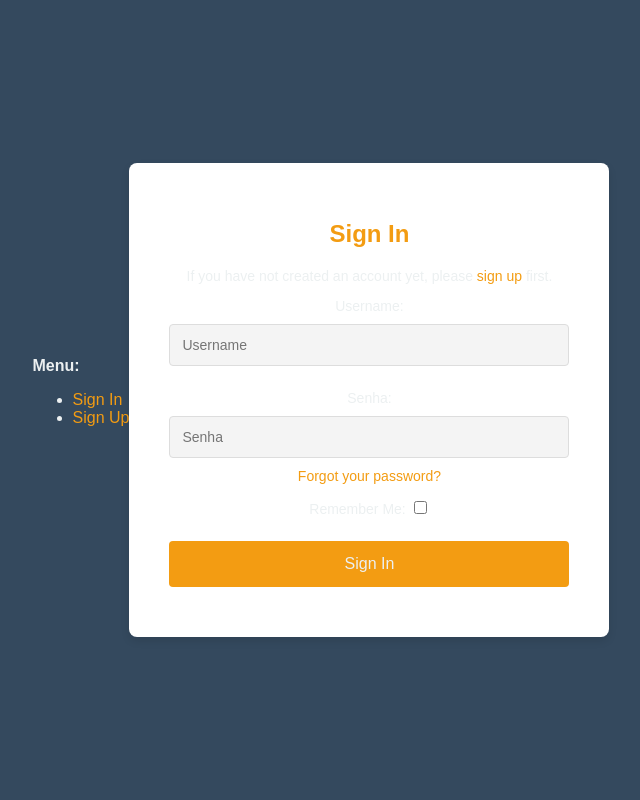
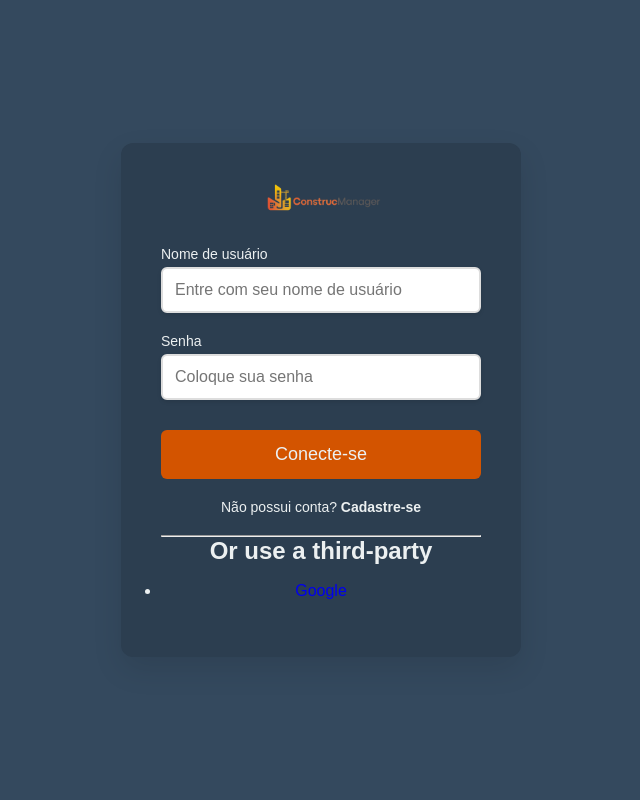
Before and after one commit to Hebert-code/ConstrucManager, a Django app: page /accounts/login/ in a window 1280 px wide. Shown: the whole page, without its empty margins (319-959 px from the left). Run offline with Django 5.2, Linux system fonts and the light colour scheme; some libraries are stand-ins or nearby versions.

Commit message:
Feat: Atul-login

```diff
--- a/setup/static/styles/base.css
+++ b/setup/static/styles/base.css
@@ -22,7 +22,7 @@ body {
     flex-direction: column;
     min-height: 100vh;
     font-family: Arial, Helvetica, sans-serif;
-    background-color: var(--cor-fundo);
+    background-color: #f4f4f4 !important;
     color: #333;
     line-height: 1.6;
     height: 100vh;
--- a/setup/static/styles/home.css
+++ b/setup/static/styles/home.css
@@ -3,7 +3,7 @@
 .container_completo{
     color: #333;
     background-color: #f4f4f4;
-    height: 100%;
+    height: 100vh;
 }
 
 /* Hero Section */
--- a/setup/static/styles/login.css
+++ b/setup/static/styles/login.css
@@ -1,4 +1,4 @@
-/* Definindo as cores da identidade visual */
+/* Definindo as variáveis de cor */
 :root {
     --cor-principal: #f39c12; /* Laranja vibrante */
     --cor-hover: #d35400; /* Laranja mais escuro */
@@ -7,7 +7,13 @@
     --cor-letra-hover: #ffffff; /* Branco puro */
 }
 
-/* Corpo e Layout */
+/* Reset básico */
+* {
+    margin: 0;
+    padding: 0;
+    box-sizing: border-box;
+}
+
 body {
     font-family: 'Arial', sans-serif;
     background-color: var(--cor-fundo);
@@ -15,151 +21,168 @@ body {
     justify-content: center;
     align-items: center;
     height: 100vh;
-    margin: 0;
     color: var(--cor-letra);
 }
 
-/* Container do formulário */
-.container {
-    background-color: #fff;
+.login-container {
+    background-color: #2c3e50; /* Azul mais escuro */
+    border-radius: 12px;
+    box-shadow: 0 12px 30px rgba(0, 0, 0, 0.1);
     padding: 40px;
-    border-radius: 8px;
-    box-shadow: 0 4px 8px rgba(0, 0, 0, 0.1);
     width: 100%;
     max-width: 400px;
+    text-align: center;
+    transition: transform 0.3s ease-in-out;
 }
 
-/* Título */
-h1 {
-    text-align: center;
-    color: var(--cor-principal);
-    font-size: 24px;
-    margin-bottom: 20px;
+.login-container:hover {
+    transform: translateY(-5px);
 }
 
-/* Campos de Input */
-input[type="text"],
-input[type="password"] {
-    width: 100%;
-    padding: 12px;
-    margin: 10px 0;
-    border: 1px solid #ddd;
-    border-radius: 4px;
-    box-sizing: border-box;
-    font-size: 14px;
-    background-color: #f4f4f4;
-    color: #333;
+.logo-container img {
+    width: 120px;
+    margin-bottom: 30px;
 }
 
-input[type="text"]:focus,
-input[type="password"]:focus {
-    border-color: var(--cor-principal);
-    outline: none;
-    background-color: #fff;
-}
-
-/* Botões */
-button[type="submit"] {
-    width: 100%;
-    padding: 14px;
-    background-color: var(--cor-principal);
-    color: var(--cor-letra);
-    border: none;
-    border-radius: 4px;
-    font-size: 16px;
-    cursor: pointer;
-    margin: 10px 0;
-    transition: background-color 0.3s;
-}
-
-button[type="submit"]:hover {
-    background-color: var(--cor-hover);
-}
-
-/* Links */
-a {
-    color: var(--cor-principal);
-    text-decoration: none;
-}
-
-a:hover {
-    text-decoration: underline;
+h1 {
+    font-size: 28px;
+    font-weight: bold;
+    margin-bottom: 20px;
     color: var(--cor-letra);
 }
 
-/* Mensagens de status */
-p {
-    text-align: center;
+.input-group {
+    margin-bottom: 20px;
+    text-align: left;
+}
+
+.input-group label {
+    font-size: 14px;
+    color: var(--cor-letra);
+    display: block;
+    margin-bottom: 5px;
+}
+
+.input-group input {
+    width: 100%;
+    padding: 12px;
+    font-size: 16px;
+    border: 2px solid #ddd;
+    border-radius: 6px;
+    outline: none;
+    background-color: #fff;
+    color: var(--cor-fundo);
+    box-shadow: 0 2px 4px rgba(0, 0, 0, 0.1);
+    transition: all 0.3s ease-in-out;
+}
+
+.input-group input:focus {
+    border-color: var(--cor-hover);
+    box-shadow: 0 0 8px var(--cor-hover);
+}
+
+button {
+    width: 100%;
+    padding: 14px;
+    font-size: 18px;
+    color: var(--cor-letra);
+    background-color: var(--cor-hover);
+    border: none;
+    border-radius: 6px;
+    cursor: pointer;
+    transition: background-color 0.3s ease-in-out;
+    margin-top: 10px;
+}
+
+button:hover {
+    background-color: var(--cor-principal);
+}
+
+.redirect-signup {
+    margin-top: 20px;
     font-size: 14px;
     color: var(--cor-letra);
 }
 
-/* Divisor horizontal */
-hr {
-    border: 0;
-    height: 1px;
-    background: #ddd;
-    margin: 20px 0;
+.redirect-signup a {
+    color: var(--cor-letra);
+    font-weight: bold;
+    text-decoration: none;
+    transition: color 0.3s;
 }
 
-/* Estilo para os botões adicionais (como login via Google) */
-button_group {
-    display: flex;
-    flex-direction: column;
-    gap: 10px;
+.redirect-signup a:hover {
+    color: var(--cor-principal);
+    text-decoration: underline;
 }
 
-button_group .button {
-    padding: 12px;
-    background-color: #f4f4f4;
-    color: var(--cor-fundo);
-    border: 1px solid #ddd;
-    border-radius: 4px;
-    font-size: 14px;
-    cursor: pointer;
-    transition: background-color 0.3s;
+.social-login {
+    margin-top: 20px;
 }
 
-button_group .button:hover {
-    background-color: var(--cor-hover);
-    color: var(--cor-letra);
+.social-login a {
+    display: inline-block;
+    width: 48%;
+    padding: 12px;
+    text-align: center;
+    border-radius: 6px;
+    margin: 5px;
+    text-decoration: none;
+    transition: opacity 0.3s;
 }
 
-/* Ajuste para a área de login e elementos em geral */
-.element h1 {
-    font-size: 2rem;
-    color: var(--cor-fundo);
-    font-weight: bold;
-    margin-bottom: 20px;
+.social-login .google {
+    background-color: #db4437;
+    color: #fff;
 }
 
-.form {
-    display: flex;
-    flex-direction: column;
-    gap: 15px;
+.social-login .facebook {
+    background-color: #3b5998;
+    color: #fff;
 }
 
-/* Foco nos botões sociais como o login com Google */
-.social-login-button {
-    background-color: #4285F4; /* Cor do Google */
-    color: #fff;
-    border: none;
-    border-radius: 4px;
-    padding: 14px;
-    font-size: 16px;
-    cursor: pointer;
-    width: 100%;
-    margin: 10px 0;
-    display: flex;
-    justify-content: center;
-    align-items: center;
+.social-login a:hover {
+    opacity: 0.8;
 }
 
-.social-login-button:hover {
-    background-color: #357ae8;
+.social-login-button.google-login {
+    display: flex;
+    align-items: center;
+    justify-content: center;
+    background-color: #4285F4; /* Azul do Google */
+    color: #ffffff;
+    padding: 10px 20px;
+    border-radius: 5px;
+    text-decoration: none;
+    font-size: 16px;
+    font-weight: bold;
+    transition: background-color 0.3s ease;
 }
 
-/* Hover e foco em todos os elementos interativos */
-button, a, .social-login-button {
-    transition: all 0.3s ease;
+.social-login-button.google-login img {
+    width: 20px; /* Ajuste o tamanho do logo */
+    margin-right: 10px; /* Espaço entre o logo e o texto */
 }
+
+.social-login-button.google-login:hover {
+    background-color: #357ae8; /* Cor do Google no hover */
+}
+
+
+@media (max-width: 480px) {
+    .login-container {
+        padding: 20px;
+    }
+
+    h1 {
+        font-size: 24px;
+    }
+
+    .input-group input {
+        font-size: 14px;
+    }
+
+    button {
+        font-size: 16px;
+    }
+}
--- a/templates/account/login.html
+++ b/templates/account/login.html
@@ -1,66 +1,48 @@
-{% extends "account/base_entrance.html" %}
 {% load i18n %}
 {% load static %}
-{% block extra_head %}
-    {{ block.super }}
+{% load allauth account %}
+<!DOCTYPE html>
+<html lang="pt-br">
+<head>
+    <meta charset="UTF-8">
+    <meta name="viewport" content="width=device-width, initial-scale=1.0">
+    <title>{% trans "Sign In" %}</title>
     <link rel="stylesheet" href="{% static 'styles/login.css' %}">
-{% endblock extra_head %}
+</head>
+<body>
 
-{% load allauth account %}
+    <div class="login-container">
+        <div class="logo-container">
+            <img src="{% static 'assets/logo/logo5.png' %}" alt="PollenVision Logo">
+        </div>
 
-{% block head_title %}
-    {% trans "Sign In" %}
-{% endblock head_title %}
+        <form method="post" action="{% url 'account_login' %}" class="login-form">
+            {% csrf_token %}
 
-{% block content %}
-    <div class="container">
-        <h1>{% trans "Sign In" %}</h1>
+            <div class="input-group">
+                <label for="username">{% trans "Nome de usuário" %}</label>
+                <input type="text" id="username" name="login" placeholder="{% trans 'Entre com seu nome de usuário' %}" required>
+            </div>
 
-        {% if not SOCIALACCOUNT_ONLY %}
-            {% setvar link %}
-                <a href="{{ signup_url }}">
-            {% endsetvar %}
-            {% setvar end_link %}
-                </a>
-            {% endsetvar %}
-            <p>{% blocktranslate %}If you have not created an account yet, please {{ link }}sign up{{ end_link }} first.{% endblocktranslate %}</p>
+            <div class="input-group">
+                <label for="password">{% trans "Senha" %}</label>
+                <input type="password" id="password" name="password" placeholder="{% trans 'Coloque sua senha' %}" required>
+            </div>
 
-            {% url 'account_login' as login_url %}
-            {% element form form=form method="post" action=login_url tags="entrance,login" %}
-                {% slot body %}
-                    {% csrf_token %}
-                    {% element fields form=form unlabeled=True %}
-                {% endelement %}
-                <button type="submit" class="button">{% trans "Sign In" %}</button>
-            {% endslot %}
-            {% endelement %}
-        {% endif %}
+            <button type="submit" class="btn-login">{% trans "Conecte-se" %}</button>
 
-        {% if LOGIN_BY_CODE_ENABLED or PASSKEY_LOGIN_ENABLED %}
-            <hr />
-            <div class="button_group">
-                {% if PASSKEY_LOGIN_ENABLED %}
-                    <button type="submit" form="mfa_login" id="passkey_login" class="social-login-button">
-                        {% trans "Sign in with a passkey" %}
-                    </button>
-                {% endif %}
-                {% if LOGIN_BY_CODE_ENABLED %}
-                    <a href="{{ request_login_code_url }}" class="button">
-                        {% trans "Mail me a sign-in code" %}
-                    </a>
+            <div class="redirect-signup">
+                <p>{% trans "Não possui conta?" %}
+                    <a href="{% url 'account_signup' %}">{% trans "Cadastre-se" %}</a>
+                </p>
+            </div>
+
+            <div class="social-login">
+                {% if SOCIALACCOUNT_ENABLED %}
+                    {% include "socialaccount/snippets/login.html" %}
                 {% endif %}
             </div>
-        {% endif %}
-
-        {% if SOCIALACCOUNT_ENABLED %}
-            {% include "socialaccount/snippets/login.html" with page_layout="entrance" %}
-        {% endif %}
+        </form>
     </div>
-{% endblock content %}
-
-{% block extra_body %}
-    {{ block.super }}
-    {% if PASSKEY_LOGIN_ENABLED %}
-        {% include "mfa/webauthn/snippets/login_script.html" with button_id="passkey_login" %}
-    {% endif %}
-{% endblock %}
+</body>
+</html>
--- a/templates/construcmanager/partials/_heads.html
+++ b/templates/construcmanager/partials/_heads.html
@@ -30,6 +30,10 @@
                 <span class="menu-lateral_navegacao_icon">Vendas</span>
             </a>
 
+            <a href="/construcmanager/compras"> <img src="{% static 'assets/icons/usuarios-alt.png' %}" alt="Ícone Fornecedores">
+                <span class="menu-lateral_navegacao_icon">Compras</span>
+            </a>
+
             <a href="/construcmanager/fornecedores"> <img src="{% static 'assets/icons/usuarios-alt.png' %}" alt="Ícone Fornecedores">
                 <span class="menu-lateral_navegacao_icon">Fornecedores</span>
             </a>
```
Also changed, not shown: setup/settings.py (renamed from construcmanager/settings.py, +11 -0 lines), setup/static/assets/login/google.jpg (added).
